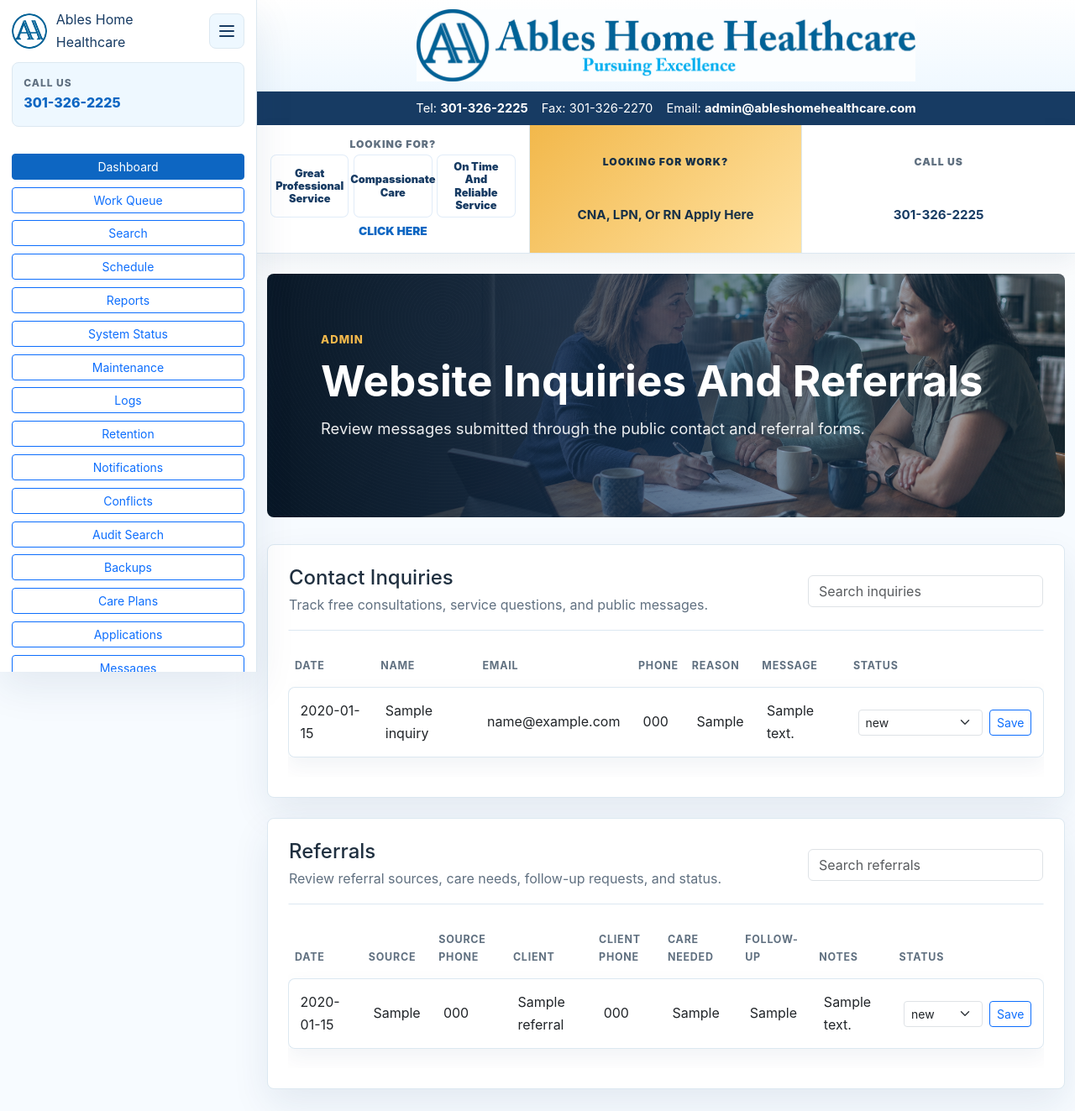
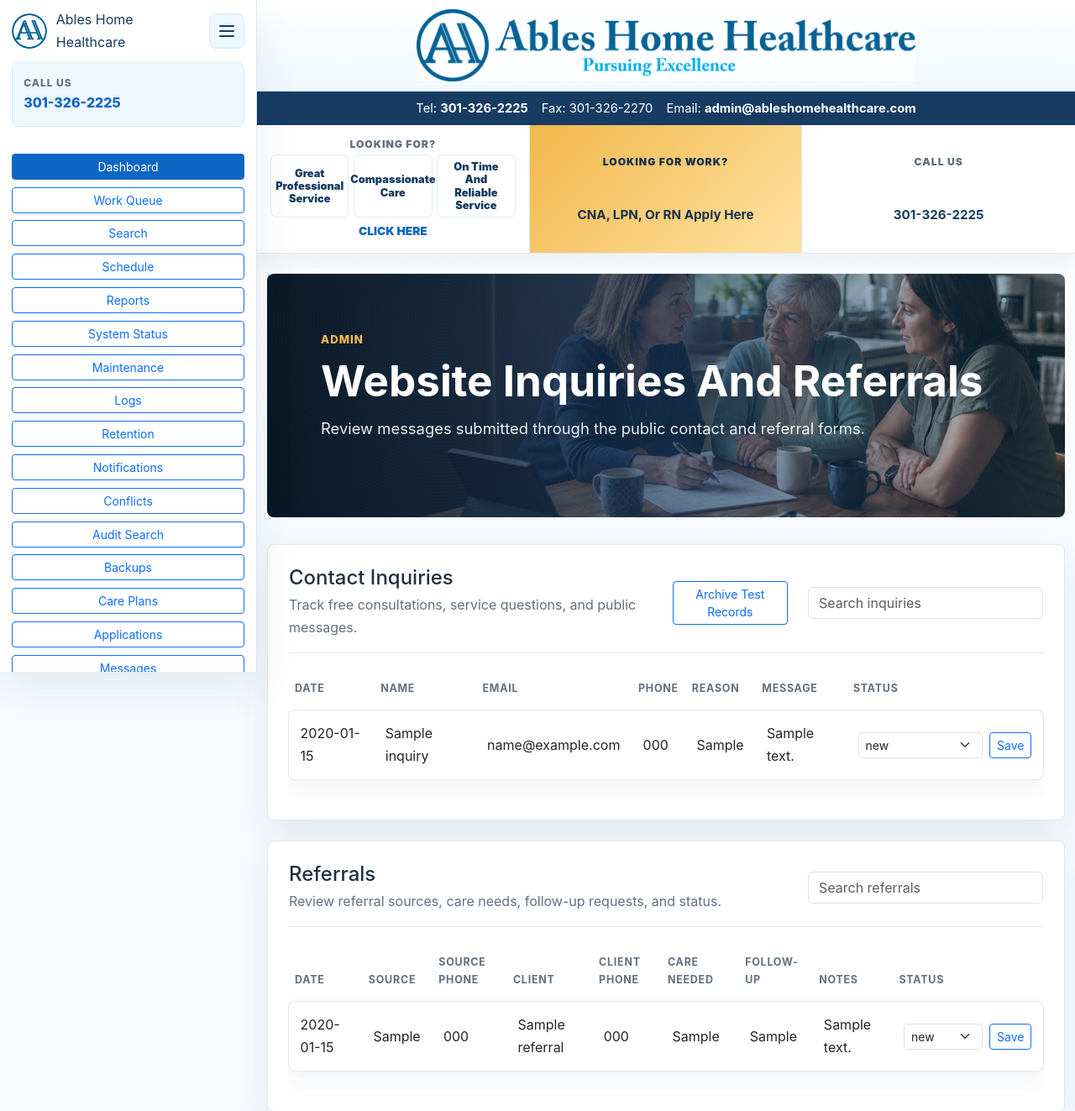
Before and after one commit to Weebmaster13/ables-home-healthcare, a Flask app: page /admin/inquiries in a window 1280 px wide. Shown: the top 1323 px of the page at 84% size. Run offline with Flask 3, Linux system fonts and the light colour scheme; a user stored in the database is signed in; tables that the repository leaves empty hold one stand-in row (values such as "Sample post").

Commit message:
Add admin test record cleanup actions

```diff
--- a/routes.py
+++ b/routes.py
@@ -119,6 +119,11 @@ def short_status_error(error):
     if not error:
         return ""
     return " ".join(str(error).split())[:180]
+
+
+def looks_like_test_record(*values):
+    text = " ".join(str(value or "") for value in values).upper()
+    return "TEST" in text or "ADMIN CHECK" in text
 
 
 def safe_original_filename(filename, fallback="upload"):
@@ -2676,6 +2681,24 @@ def admin_update_application_status(application_id):
     return redirect(url_for("main.admin_applications"))
 
 
+@main_bp.route("/admin/applications/archive-test-records", methods=["POST"])
+@login_required
+def admin_archive_test_applications():
+    require_role("admin")
+
+    applications = CaregiverApplication.query.all()
+    archived_count = 0
+    for application in applications:
+        if looks_like_test_record(application.name, application.email, application.experience, application.applicant_references):
+            application.status = "not a fit"
+            archived_count += 1
+
+    audit("archive_test_applications", "CaregiverApplication", None, f"Archived {archived_count} test applications")
+    db.session.commit()
+    flash(f"Archived {archived_count} test caregiver application record(s).", "success")
+    return redirect(url_for("main.admin_applications"))
+
+
 @main_bp.route("/admin/users/<int:user_id>/onboarding", methods=["POST"])
 @login_required
 def admin_update_onboarding(user_id):
@@ -2809,6 +2832,24 @@ def admin_update_inquiry_status(inquiry_id):
     return redirect(url_for("main.admin_inquiries"))
 
 
+@main_bp.route("/admin/inquiries/archive-test-records", methods=["POST"])
+@login_required
+def admin_archive_test_inquiries():
+    require_role("admin")
+
+    inquiries = Inquiry.query.all()
+    archived_count = 0
+    for inquiry in inquiries:
+        if looks_like_test_record(inquiry.name, inquiry.email, inquiry.reason, inquiry.message):
+            inquiry.status = "closed"
+            archived_count += 1
+
+    audit("archive_test_inquiries", "Inquiry", None, f"Archived {archived_count} test inquiries")
+    db.session.commit()
+    flash(f"Archived {archived_count} test inquiry record(s).", "success")
+    return redirect(url_for("main.admin_inquiries"))
+
+
 @main_bp.route("/admin/referral/<int:referral_id>/status", methods=["POST"])
 @login_required
 def admin_update_referral_status(referral_id):
--- a/templates/admin/applications.html
+++ b/templates/admin/applications.html
@@ -14,6 +14,10 @@
             <h2 class="h4 mb-1">Applications</h2>
             <p class="mb-0">Track candidates from new application through screening and approval.</p>
         </div>
+        <form method="POST" action="/admin/applications/archive-test-records">
+            <input type="hidden" name="csrf_token" value="{{ csrf_token() }}">
+            <button class="btn btn-outline-primary btn-sm">Archive Test Records</button>
+        </form>
         <input class="form-control table-search" type="search" placeholder="Search applications" data-table-search="applicationsTable">
     </div>
     <div class="table-responsive">
--- a/templates/admin/inquiries.html
+++ b/templates/admin/inquiries.html
@@ -14,6 +14,10 @@
             <h2 class="h4 mb-1">Contact Inquiries</h2>
             <p class="mb-0">Track free consultations, service questions, and public messages.</p>
         </div>
+        <form method="POST" action="/admin/inquiries/archive-test-records">
+            <input type="hidden" name="csrf_token" value="{{ csrf_token() }}">
+            <button class="btn btn-outline-primary btn-sm">Archive Test Records</button>
+        </form>
         <input class="form-control table-search" type="search" placeholder="Search inquiries" data-table-search="inquiriesTable">
     </div>
     <div class="table-responsive">
```
Also changed, not shown: tests/test_core_features.py (+56 -0 lines).
